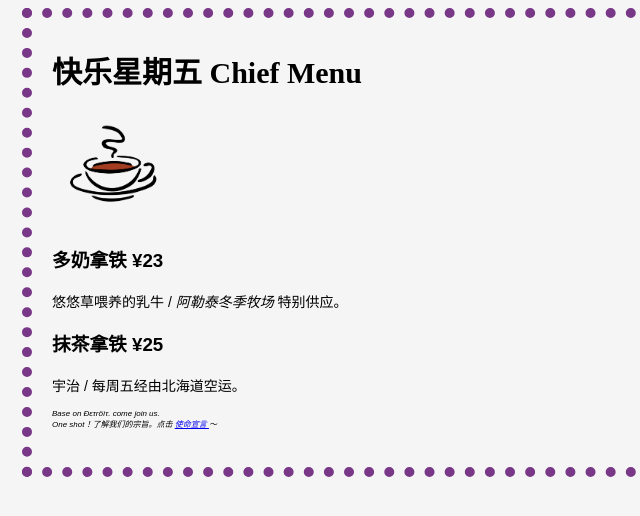
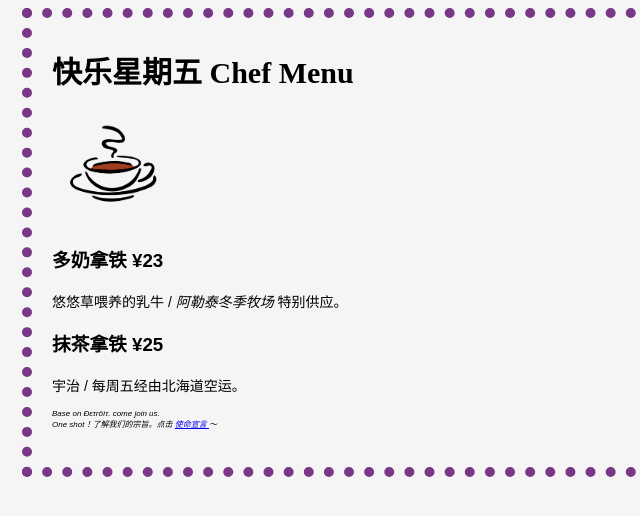
Before and after one commit to intoyang/meowCafe, a plain HTML site: page index.html in a window 1280 px wide. Shown: the full height of the page, 170-810 px from the left. Drawn offline with Linux system fonts and the light colour scheme.

Commit message:
Update index.html

```diff
--- a/index.html
+++ b/index.html
@@ -2,7 +2,7 @@
 <html>
 <head>
 	<meta charset="utf-8">
-	<title>starbuzz</title>
+	<title>meowcafe</title>
 
 	<style type="text/css">
 		body  {
@@ -34,7 +34,7 @@
 
 </head>
 <body>
-	<h1>快乐星期五 Chief Menu</h1>
+	<h1>快乐星期五 Chef Menu</h1>
 		<img src="img/cafe.png" width="120" height="110">
 
 	<h3>多奶拿铁 ¥23</h3>
```
